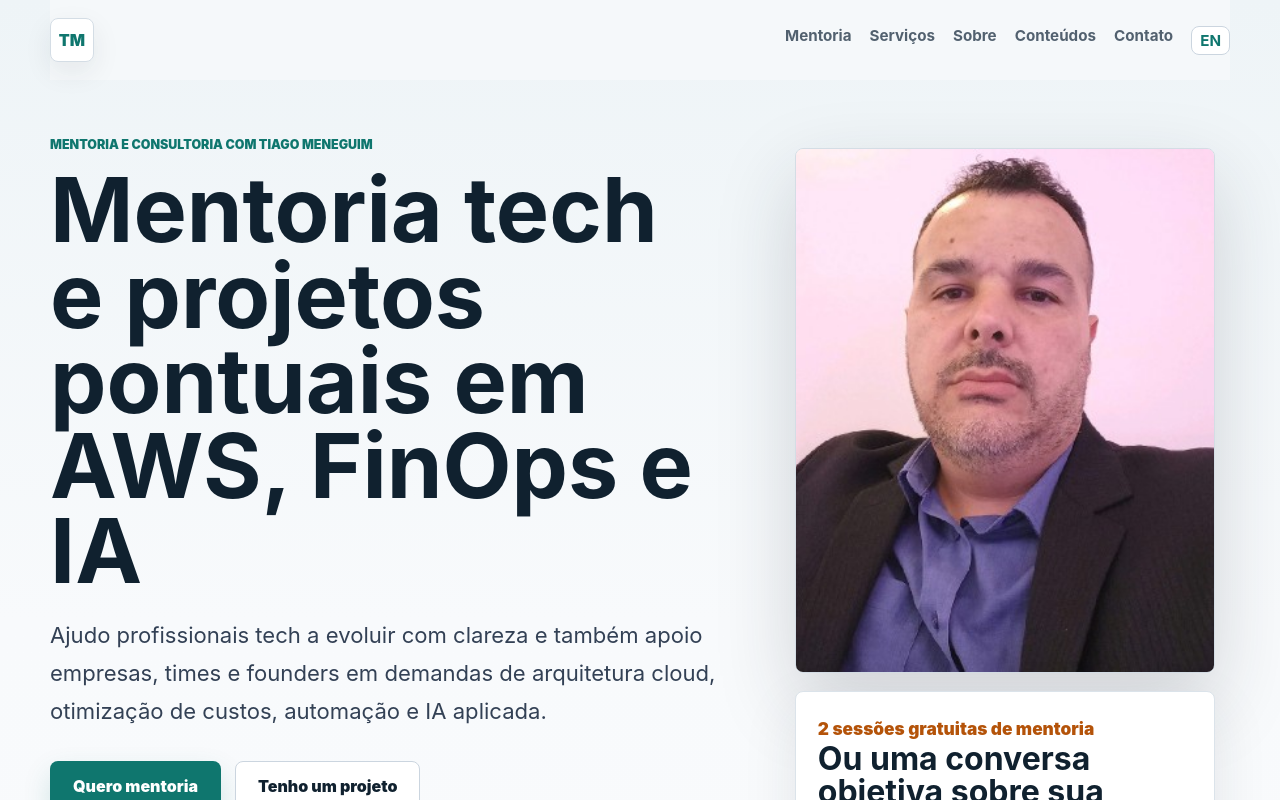
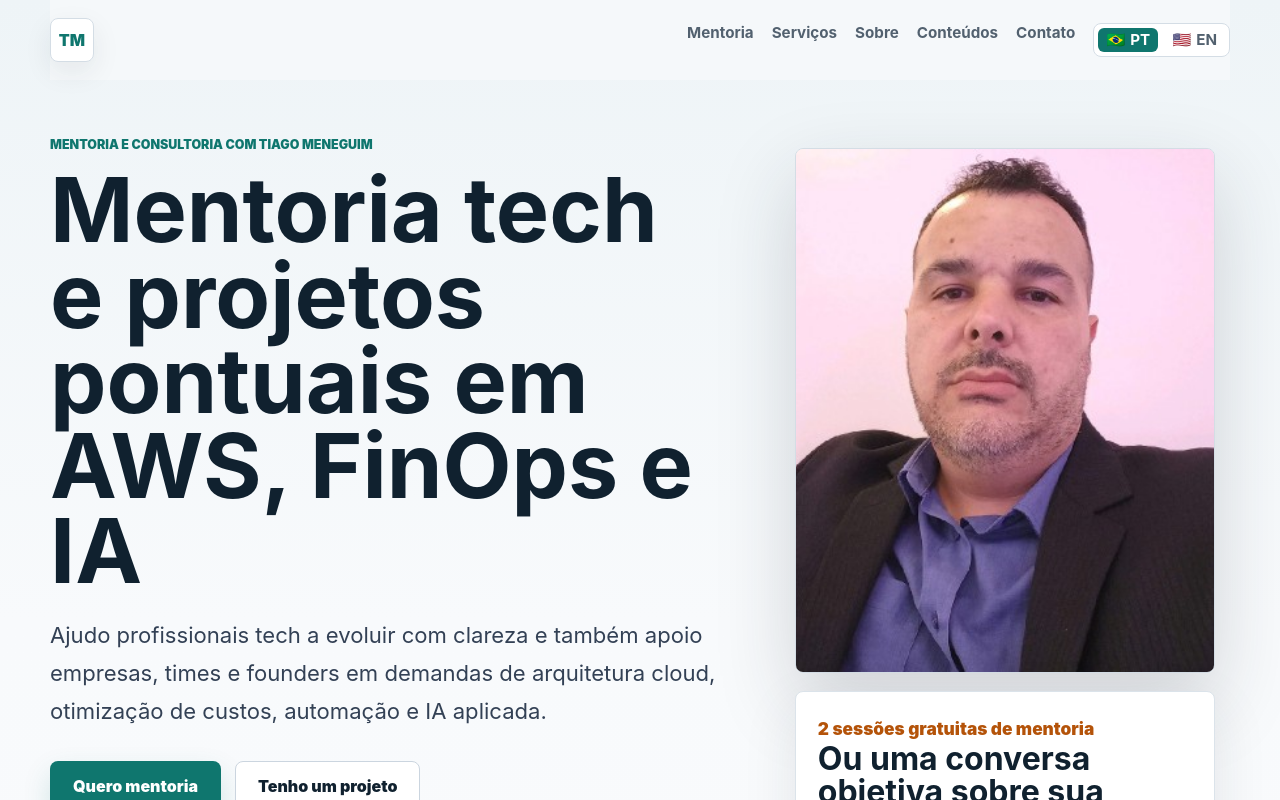
Before and after one commit to meneguimhp/site-tiago-meneguim, a React (Vite) app: page / in a window 1280 px wide. Shown: the top 800 px of the page. Built offline with nearby package versions, Linux system fonts and the light colour scheme.

Commit message:
Polish README and language switcher

```diff
--- a/src/components/Header.tsx
+++ b/src/components/Header.tsx
@@ -40,9 +40,14 @@
             {link.label}
           </a>
         ))}
-        <a className="language-link" href={lang === 'pt' ? '/en' : '/'}>
-          {lang === 'pt' ? 'EN' : 'PT'}
-        </a>
+        <div className="language-switch" aria-label="Selecionar idioma">
+          <a className={lang === 'pt' ? 'is-active' : ''} href="/">
+            <span aria-hidden="true">🇧🇷</span> PT
+          </a>
+          <a className={lang === 'en' ? 'is-active' : ''} href="/en">
+            <span aria-hidden="true">🇺🇸</span> EN
+          </a>
+        </div>
       </nav>
     </header>
   );
--- a/src/styles.css
+++ b/src/styles.css
@@ -173,12 +173,29 @@
   box-shadow: none;
 }
 
-.language-link {
-  border: 1px solid #cbd5df;
+.language-switch {
+  display: inline-flex;
+  gap: 6px;
+  align-items: center;
+  border: 1px solid #d4dde5;
   border-radius: 8px;
+  padding: 4px;
+  background: #ffffff;
+}
+
+.language-switch a {
+  display: inline-flex;
+  gap: 5px;
+  align-items: center;
+  border-radius: 6px;
   padding: 4px 8px;
-  background: #ffffff;
-  color: #0f766e;
+  color: #52616f;
+  line-height: 1;
+}
+
+.language-switch a.is-active {
+  background: #0f766e;
+  color: #ffffff;
 }
 
 .hero__proof {
```
Also changed, not shown: 1 other file (tests, documents, lock files or other folders).
